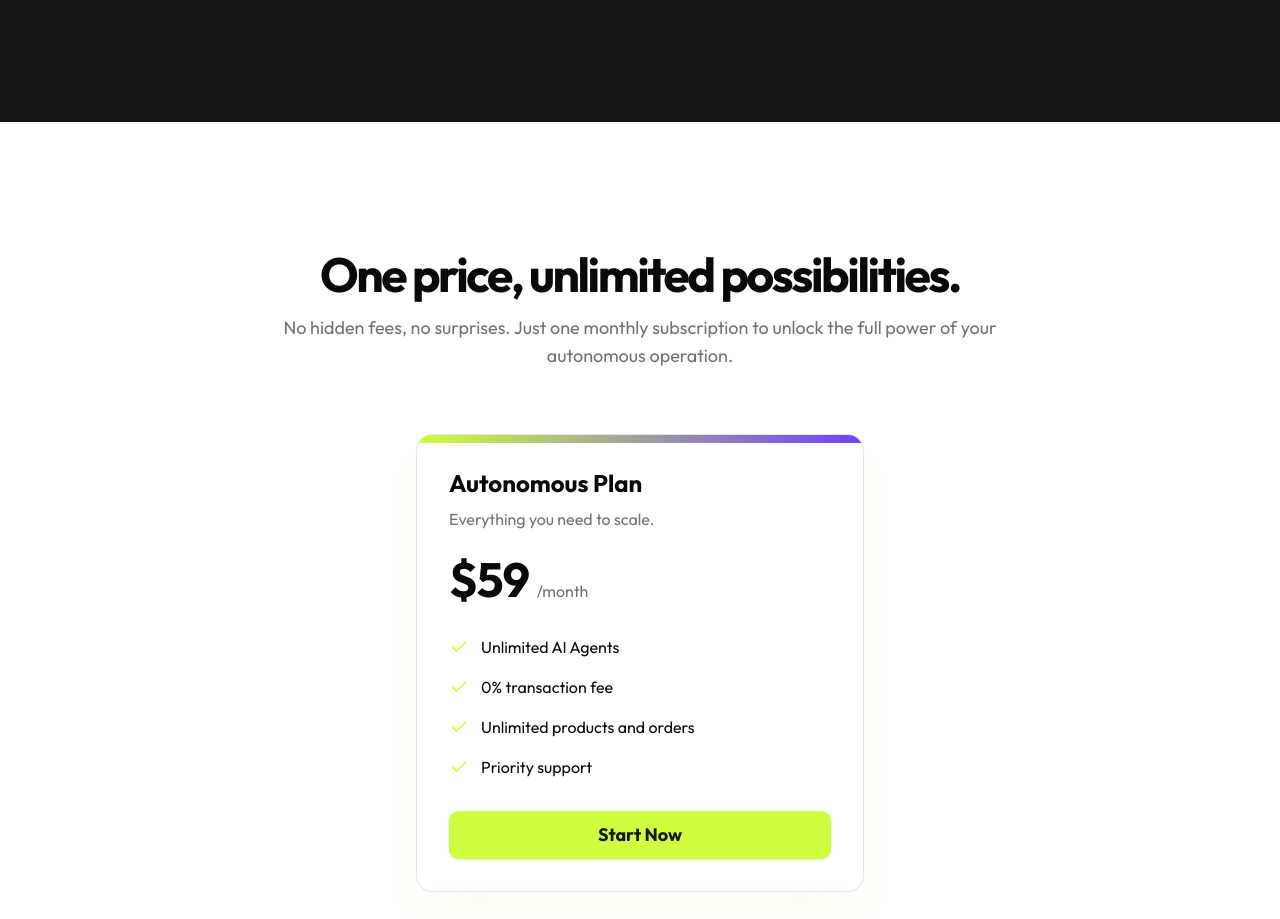
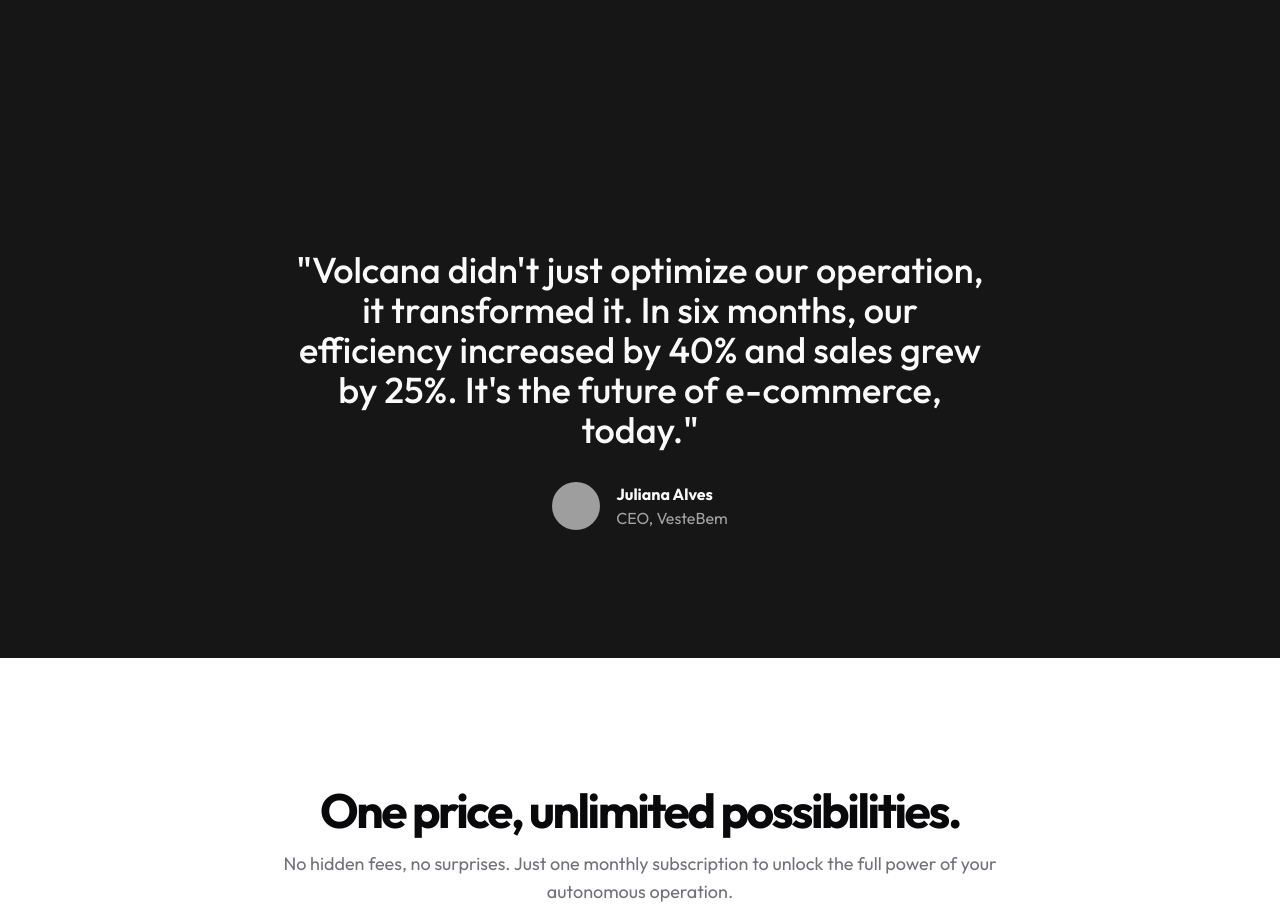
Before and after one commit to volcanaapp/site, a Next.js app: page /en in a window 1280 px wide. Shown: the part 2280-3199 px from the top of the page. Built offline with nearby package versions, Linux system fonts and the light colour scheme; grey boxes are pictures that could not be loaded.

Commit message:
[dyad] Adicionando seção de depoimento - wrote 5 file(s)

```diff
--- a/src/app/[lang]/page.tsx
+++ b/src/app/[lang]/page.tsx
@@ -4,6 +4,7 @@ import { Locale } from "@/lib/i18n-config";
 import { Hero02 } from "@/components/hero-02";
 import { PricingSection } from "@/components/pricing-section";
 import { FeatureSection } from "@/components/feature-section";
+import { TestimonialSection } from "@/components/testimonial-section";
 
 export default async function Home({
   params: { lang },
@@ -16,6 +17,7 @@ export default async function Home({
       <Hero01 dictionary={dictionary.hero} />
       <Hero02 dictionary={dictionary} />
       <FeatureSection dictionary={dictionary.feature_section} />
+      <TestimonialSection dictionary={dictionary.testimonial_section} />
       <PricingSection dictionary={dictionary.pricing} />
     </>
   );
--- /dev/null
+++ b/src/components/testimonial-section.tsx
@@ -0,0 +1,29 @@
+import { Avatar, AvatarFallback, AvatarImage } from "@/components/ui/avatar";
+
+export function TestimonialSection({ dictionary }: { dictionary: any }) {
+  return (
+    <div className="dark">
+      <section className="w-full bg-background py-20 md:py-32">
+        <div className="container max-w-screen-md mx-auto text-center">
+          <figure>
+            <blockquote>
+              <p className="text-3xl md:text-4xl font-medium text-foreground leading-tight">
+                "{dictionary.quote}"
+              </p>
+            </blockquote>
+            <figcaption className="mt-8 flex items-center justify-center gap-4">
+              <Avatar className="h-12 w-12">
+                <AvatarImage src="https://i.pravatar.cc/150?u=a042581f4e29026704d" alt={dictionary.author} />
+                <AvatarFallback>{dictionary.author.charAt(0)}</AvatarFallback>
+              </Avatar>
+              <div className="text-left">
+                <div className="font-bold text-foreground">{dictionary.author}</div>
+                <div className="text-muted-foreground">{dictionary.author_title}</div>
+              </div>
+            </figcaption>
+          </figure>
+        </div>
+      </section>
+    </div>
+  );
+}
--- a/src/dictionaries/en.json
+++ b/src/dictionaries/en.json
@@ -59,5 +59,10 @@
     "description1": "Hero is about more than cutting costs—it's about unlocking potential. Boost productivity with a personalized, adaptive AI agent that learns and evolves with your team.",
     "description2": "This isn't just a return on investment—it's a return on innovation.",
     "cta": "Book an intro"
+  },
+  "testimonial_section": {
+    "quote": "Volcana didn't just optimize our operation, it transformed it. In six months, our efficiency increased by 40% and sales grew by 25%. It's the future of e-commerce, today.",
+    "author": "Juliana Alves",
+    "author_title": "CEO, VesteBem"
   }
 }
--- a/src/dictionaries/es.json
+++ b/src/dictionaries/es.json
@@ -59,5 +59,10 @@
     "description1": "Hero es más que reducir costos, se trata de desbloquear el potencial. Aumenta la productividad con un agente de IA personalizado y adaptable que aprende y evoluciona con tu equipo.",
     "description2": "Esto no es solo un retorno de la inversión, es un retorno de la innovación.",
     "cta": "Reservar una introducción"
+  },
+  "testimonial_section": {
+    "quote": "Volcana no solo optimizó nuestra operación, la transformó. En seis meses, nuestra eficiencia aumentó un 40% y las ventas crecieron un 25%. Es el futuro del e-commerce, hoy.",
+    "author": "Juliana Alves",
+    "author_title": "CEO, VesteBem"
   }
 }
--- a/src/dictionaries/pt.json
+++ b/src/dictionaries/pt.json
@@ -59,5 +59,10 @@
     "description1": "Hero é mais do que cortar custos - é sobre destravar potencial. Aumente a produtividade com um agente de IA personalizado e adaptativo que aprende e evolui com sua equipe.",
     "description2": "Isso não é apenas um retorno sobre o investimento - é um retorno sobre a inovação.",
     "cta": "Agendar uma demonstração"
+  },
+  "testimonial_section": {
+    "quote": "A Volcana não apenas otimizou nossa operação, ela a transformou. Em seis meses, nossa eficiência aumentou em 40% e as vendas cresceram 25%. É o futuro do e-commerce, hoje.",
+    "author": "Juliana Alves",
+    "author_title": "CEO, VesteBem"
   }
 }
```
